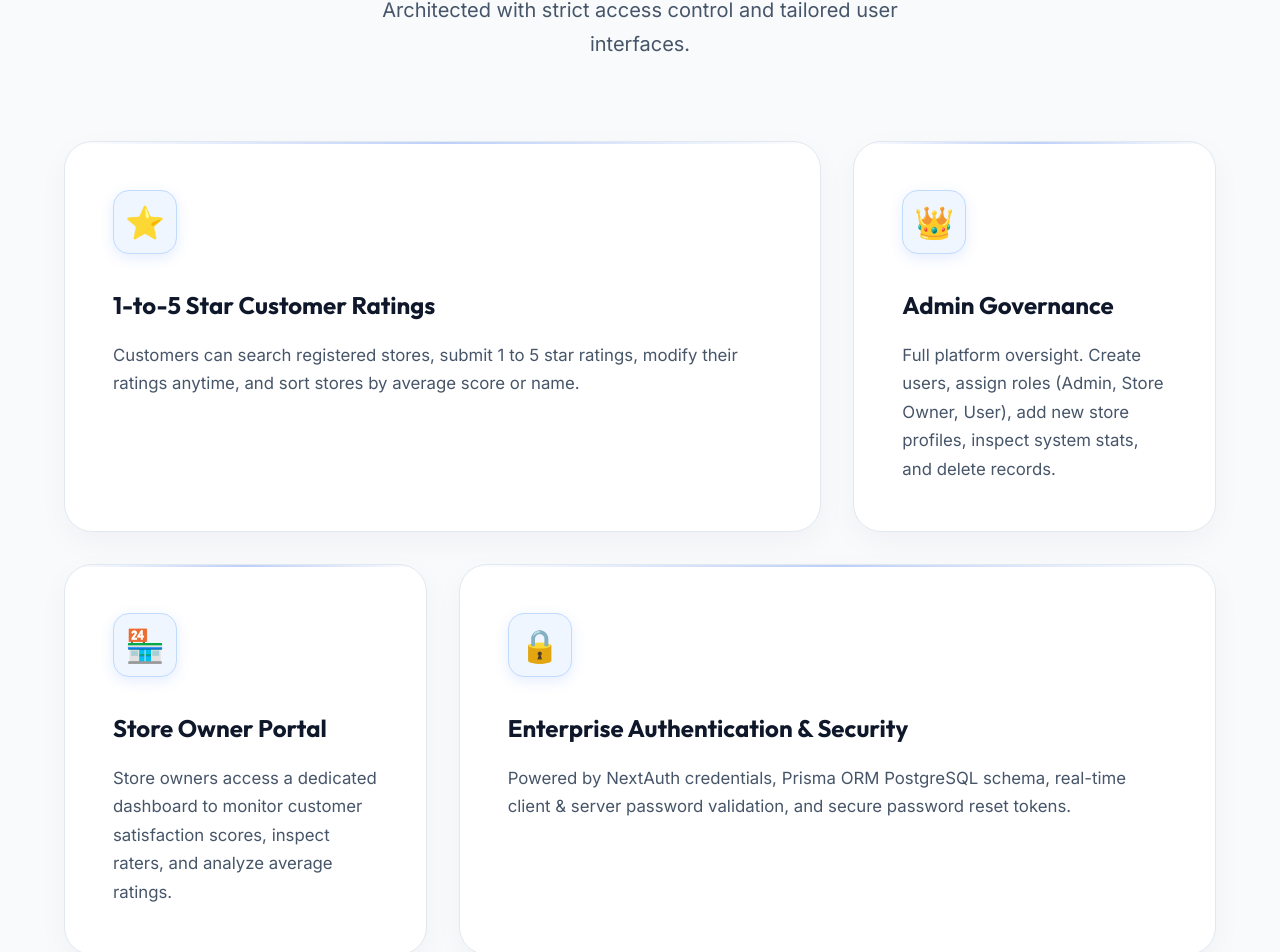
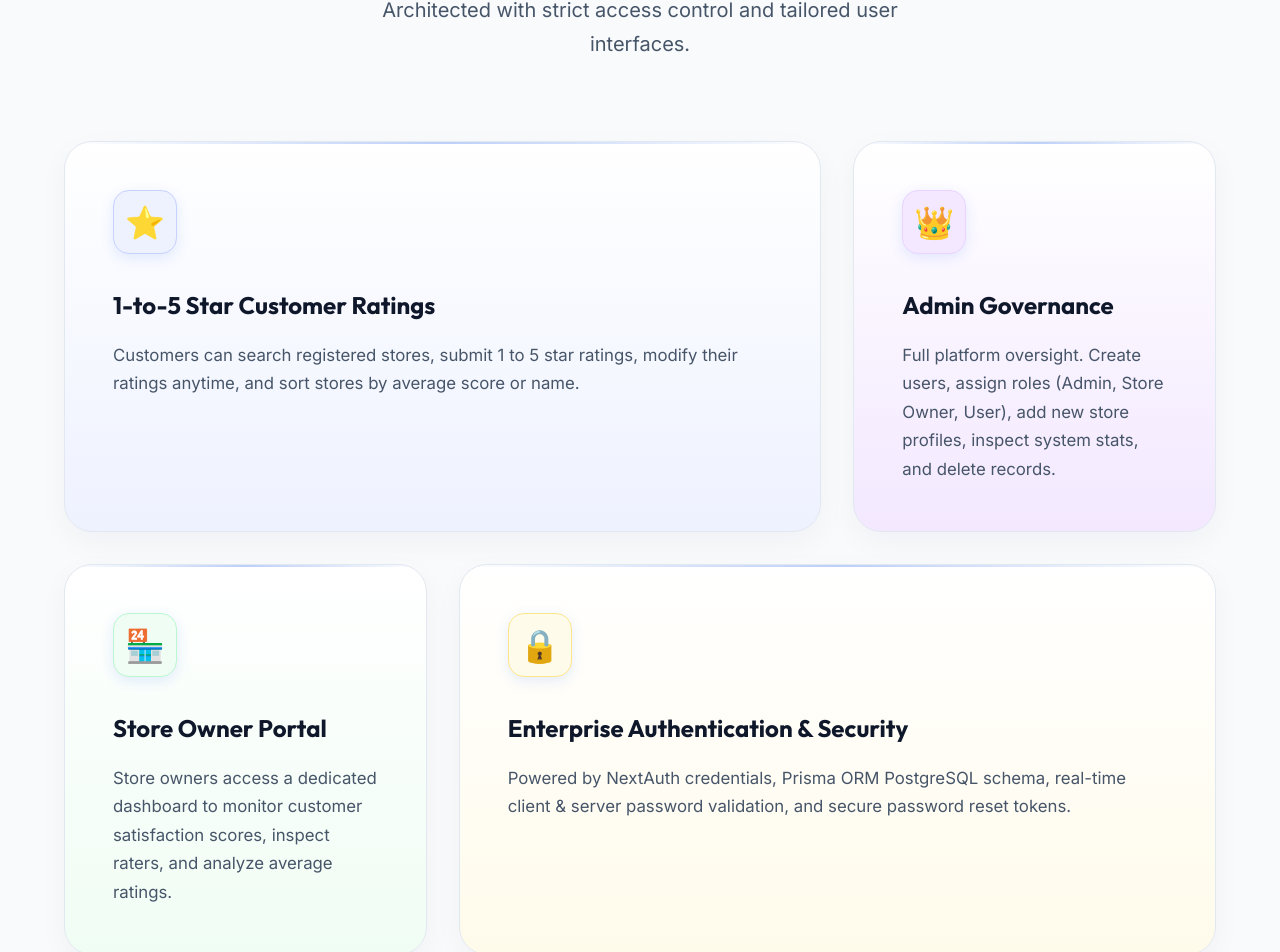
Before and after one commit to Mayuraglawe/Roxiler-System, a Next.js app: page / in a window 1280 px wide. Shown: the part 2151-3103 px from the top of the page. Built offline with nearby package versions, Linux system fonts and the light colour scheme.

Commit message:
Add professional faint color coding and subtle tint cards to UI

```diff
--- a/src/app/globals.css
+++ b/src/app/globals.css
@@ -21,6 +21,16 @@
   --accent-cyan: #0891B2;
   --accent-amber: #D97706;
   --accent-rose: #E11D48;
+
+  /* Faint Professional Color Tints */
+  --tint-indigo: #EEF2FF;
+  --tint-emerald: #F0FDF4;
+  --tint-amber: #FFFBEB;
+  --tint-purple: #F3E8FF;
+  --tint-sky: #F0F9FF;
+  --tint-cyan: #ECFEFF;
+  --tint-rose: #FFF1F2;
+  --tint-slate: #F1F5F9;
 
   /* Neutrals */
   --bg-color: #F8FAFC;
--- a/src/app/page.tsx
+++ b/src/app/page.tsx
@@ -90,9 +90,9 @@ export default function Home() {
 
           <div style={{ display: 'grid', gridTemplateColumns: 'repeat(auto-fit, minmax(320px, 1fr))', gap: '2rem', maxWidth: '1400px', margin: '0 auto' }}>
             {[
-              { name: 'Apex Tech Superstore', category: 'Electronics & Gadgets', rating: '4.9 ★', reviews: '342 Reviews', owner: 'Alex Mercer', icon: '💻', badge: 'Top Rated' },
-              { name: 'Artisan Coffee Roasters', category: 'Café & Bakery', rating: '4.8 ★', reviews: '215 Reviews', owner: 'Elena Rostova', icon: '☕', badge: 'Trending' },
-              { name: 'Urban Threads Boutique', category: 'Fashion & Apparel', rating: '4.7 ★', reviews: '189 Reviews', owner: 'Marcus Vance', icon: '🛍️', badge: 'Popular' }
+              { name: 'Apex Tech Superstore', category: 'Electronics & Gadgets', rating: '4.9 ★', reviews: '342 Reviews', owner: 'Alex Mercer', icon: '💻', badge: 'Top Rated', badgeBg: '#EEF2FF', badgeColor: '#4F46E5' },
+              { name: 'Artisan Coffee Roasters', category: 'Café & Bakery', rating: '4.8 ★', reviews: '215 Reviews', owner: 'Elena Rostova', icon: '☕', badge: 'Trending', badgeBg: '#F0FDF4', badgeColor: '#059669' },
+              { name: 'Urban Threads Boutique', category: 'Fashion & Apparel', rating: '4.7 ★', reviews: '189 Reviews', owner: 'Marcus Vance', icon: '🛍️', badge: 'Popular', badgeBg: '#F3E8FF', badgeColor: '#7C3AED' }
             ].map((store, i) => (
               <div key={i} style={{
                 background: '#F8FAFC',
@@ -108,7 +108,7 @@ export default function Home() {
                 <div>
                   <div style={{ display: 'flex', justifyContent: 'space-between', alignItems: 'center', marginBottom: '1rem' }}>
                     <span style={{ fontSize: '2.5rem' }}>{store.icon}</span>
-                    <span style={{ fontSize: '0.75rem', fontWeight: 700, background: '#EEF2FF', color: '#4F46E5', padding: '0.25rem 0.65rem', borderRadius: '99px' }}>
+                    <span style={{ fontSize: '0.75rem', fontWeight: 700, background: store.badgeBg, color: store.badgeColor, padding: '0.25rem 0.65rem', borderRadius: '99px', border: `1px solid ${store.badgeBg}` }}>
                       {store.badge}
                     </span>
                   </div>
@@ -142,32 +142,32 @@ export default function Home() {
           </div>
 
           <div className={styles.bentoGrid}>
-            <div className={`${styles.bentoCard} ${styles.bentoLarge}`}>
-              <div className={styles.featureIconWrapper}>⭐</div>
+            <div className={`${styles.bentoCard} ${styles.bentoLarge}`} style={{ background: 'linear-gradient(180deg, #FFFFFF 0%, #EEF2FF 100%)' }}>
+              <div className={styles.featureIconWrapper} style={{ background: '#EEF2FF', borderColor: '#C7D2FE', color: '#4F46E5' }}>⭐</div>
               <h3 className={styles.featureTitle}>1-to-5 Star Customer Ratings</h3>
               <p className={styles.featureDesc}>
                 Customers can search registered stores, submit 1 to 5 star ratings, modify their ratings anytime, and sort stores by average score or name.
               </p>
             </div>
 
-            <div className={styles.bentoCard}>
-              <div className={styles.featureIconWrapper}>👑</div>
+            <div className={styles.bentoCard} style={{ background: 'linear-gradient(180deg, #FFFFFF 0%, #F3E8FF 100%)' }}>
+              <div className={styles.featureIconWrapper} style={{ background: '#F3E8FF', borderColor: '#E9D5FF', color: '#7C3AED' }}>👑</div>
               <h3 className={styles.featureTitle}>Admin Governance</h3>
               <p className={styles.featureDesc}>
                 Full platform oversight. Create users, assign roles (Admin, Store Owner, User), add new store profiles, inspect system stats, and delete records.
               </p>
             </div>
 
-            <div className={styles.bentoCard}>
-              <div className={styles.featureIconWrapper}>🏪</div>
+            <div className={styles.bentoCard} style={{ background: 'linear-gradient(180deg, #FFFFFF 0%, #F0FDF4 100%)' }}>
+              <div className={styles.featureIconWrapper} style={{ background: '#F0FDF4', borderColor: '#BBF7D0', color: '#059669' }}>🏪</div>
               <h3 className={styles.featureTitle}>Store Owner Portal</h3>
               <p className={styles.featureDesc}>
                 Store owners access a dedicated dashboard to monitor customer satisfaction scores, inspect raters, and analyze average ratings.
               </p>
             </div>
 
-            <div className={`${styles.bentoCard} ${styles.bentoLarge}`}>
-              <div className={styles.featureIconWrapper}>🔒</div>
+            <div className={`${styles.bentoCard} ${styles.bentoLarge}`} style={{ background: 'linear-gradient(180deg, #FFFFFF 0%, #FFFBEB 100%)' }}>
+              <div className={styles.featureIconWrapper} style={{ background: '#FFFBEB', borderColor: '#FDE68A', color: '#D97706' }}>🔒</div>
               <h3 className={styles.featureTitle}>Enterprise Authentication & Security</h3>
               <p className={styles.featureDesc}>
                 Powered by NextAuth credentials, Prisma ORM PostgreSQL schema, real-time client & server password validation, and secure password reset tokens.
```
